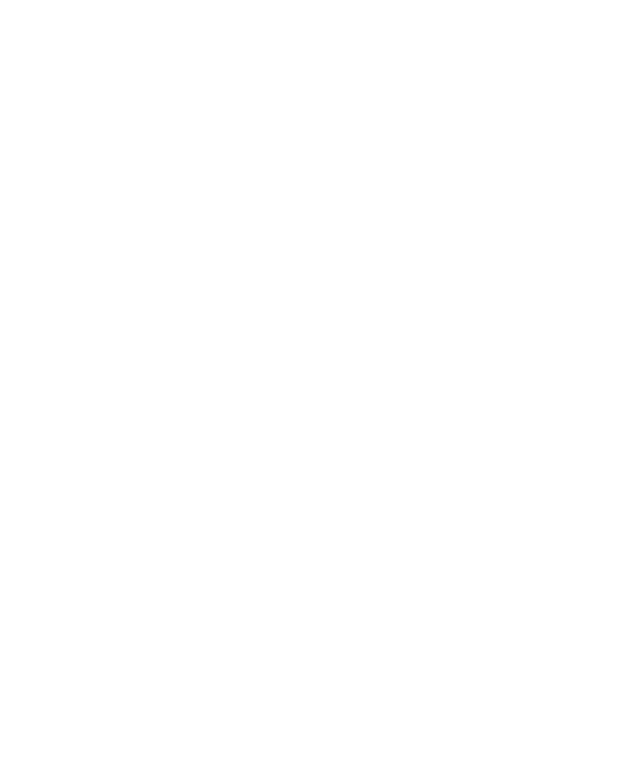
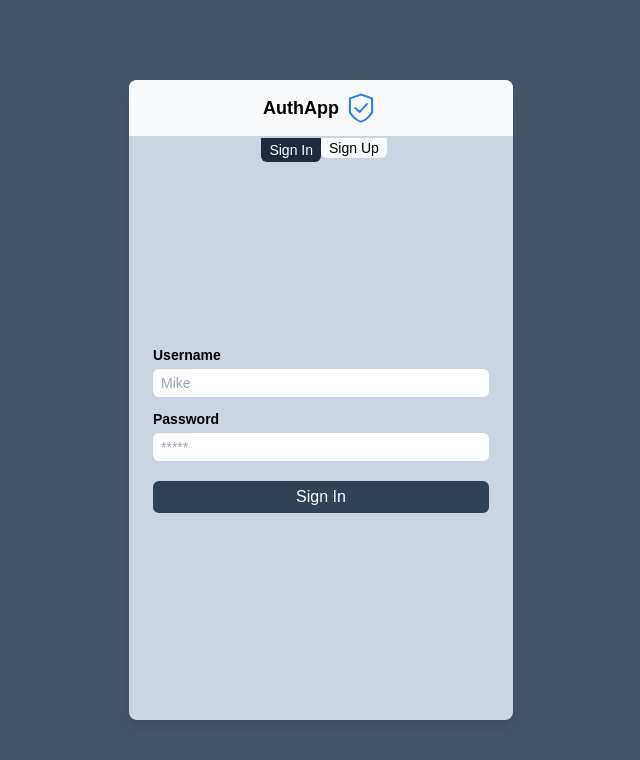
Before and after one commit to Mike5801/RefreshTokenAuth, a React (Vite) app in the folder client/: page / in a window 1280 px wide. Shown: the top 760 px of the page, without its empty margins (319-959 px from the left). Built offline with nearby package versions, Linux system fonts and the light colour scheme.

Commit message:
add login form

```diff
--- a/client/src/App.tsx
+++ b/client/src/App.tsx
@@ -1,8 +1,19 @@
+import { BrowserRouter, Routes, Route, Navigate } from "react-router-dom"
+import { useAppSelector } from "./hooks"
+import HomePage from "./pages/HomePage"
+import LoginPage from "./pages/LoginPage"
+
 function App() {
+  const token = useAppSelector((state) => state.auth.token)
 
   return (
     <div className="App w-full h-full">
-
+      <BrowserRouter>
+        <Routes>
+          <Route path="/" element={ <LoginPage /> } />
+          <Route path="/home" element={ token ? <HomePage /> : <Navigate to="/" /> } />
+        </Routes>
+      </BrowserRouter>
     </div>
   )
 }
--- /dev/null
+++ b/client/src/components/Button.tsx
@@ -0,0 +1,15 @@
+import React from 'react'
+
+type Props = {
+  text: string
+}
+
+const Button = ({ text }: Props) => {
+  return (
+    <div className='w-full mt-2'>
+      <button type="submit" className='bg-slate-700 text-white h-full w-full rounded-md py-1 hover:bg-slate-800' >{ text }</button>
+    </div>
+  )
+}
+
+export default Button
--- /dev/null
+++ b/client/src/components/Input.tsx
@@ -0,0 +1,26 @@
+import React from 'react'
+import { useFormContext } from "react-hook-form"
+
+type Props = {
+  type: string,
+  name: string,
+  label: string,
+  placeholder: string,
+  required: boolean | undefined
+}
+
+const Input = ({ type, name, label, placeholder, required }: Props) => {
+  const { register } = useFormContext()
+
+  return (
+    <div className='flex flex-col w-full gap-1'>
+      <label className='text-sm font-semibold' htmlFor="name">{ label }</label>
+      <input
+        className='w-full text-sm rounded-md px-2 py-1 focus:ring-2 focus:ring-blue-300 focus:border-blue-300 focus:outline-none placeholder:text-sm'
+        {...register(name)} type={ type } id={ name } name={ name } placeholder={ placeholder } required={ required }
+      />
+    </div>
+  )
+}
+
+export default Input
--- a/client/src/index.css
+++ b/client/src/index.css
@@ -8,4 +8,5 @@
   width: 100%;
   height: 100%;
   font-family: "Rubik", sans-serif;
+  @apply bg-slate-600
 }
--- /dev/null
+++ b/client/src/pages/HomePage/index.tsx
@@ -0,0 +1,11 @@
+import React from 'react'
+
+type Props = {}
+
+const HomePage = (props: Props) => {
+  return (
+    <div>HomePage</div>
+  )
+}
+
+export default HomePage
--- /dev/null
+++ b/client/src/pages/LoginPage/index.tsx
@@ -0,0 +1,68 @@
+import React from 'react'
+import { useState } from 'react'
+import { useForm, SubmitHandler, FormProvider } from "react-hook-form"
+import AuthLogo from "../../assets/auth.png"
+import Input from '../../components/Input'
+import Button from '../../components/Button'
+
+interface FormInputs {
+  user: string,
+  email?: string,
+  password: string,
+  occupation?: string,
+  birthDate?: Date,
+  picture?: File | undefined
+}
+
+type Props = {}
+
+const LoginPage = (props: Props) => {
+  const [isSignIn, setIsSignIn] = useState<boolean>(true)
+  const methods = useForm<FormInputs>()
+  const reset = methods.reset
+  const onSubmit: SubmitHandler<FormInputs> = (data: FormInputs) => {
+    console.log(data)
+  }
+
+  return (
+    <div className='flex justify-center items-center w-full h-full'>
+      <div className='flex flex-col lg:w-[30%] h-[80%] w-[45%] bg-slate-300 rounded-lg overflow-hidden shadow-lg'>
+        <div className='flex justify-center items-center gap-1 bg-slate-50 h-16 border-b-2 border-b-slate-300'>
+          <h1 className='text-lg font-semibold'>AuthApp</h1>
+          <img className='w-9 h-9' src={ AuthLogo } alt="Logo" />
+        </div>
+        <FormProvider {...methods}>
+          <form className='relative flex flex-col justify-center items-center gap-3 px-6 overflow-y-auto w-full h-full' onSubmit={methods.handleSubmit(onSubmit)}>
+            <button
+              className={`${ isSignIn ? "bg-slate-800 text-white py-[0.1rem] pointer-events-none" : "bg-slate-50 hover:bg-slate-200" } transition-all duration-100 ease-in absolute top-0 right-1/2 text-sm rounded-bl-md rounded-br-md px-2`}
+              onClick={ () => {
+                setIsSignIn(!isSignIn)
+                reset()
+              }}
+            >
+              Sign In
+            </button>
+            <button
+              className={`${ !isSignIn ? "bg-slate-800 text-white py-[0.1rem] pointer-events-none" : "bg-slate-50 hover:bg-slate-200" } transition-all duration-100 ease-in absolute top-0 left-1/2 text-sm bg-slate-50 rounded-bl-md rounded-br-md px-2`}
+              onClick={ () => {
+                setIsSignIn(!isSignIn)
+                reset()
+              }}
+            >
+              Sign Up
+            </button>
+            {!isSignIn && <Input type='email' label='Email' placeholder='mike@test.com' name="email" required={true}/>}
+            <Input type='text' label='Username' placeholder='Mike' name="user" required={true}/>
+            <Input type='password' label='Password' placeholder='*****' name="password" required={true}/>
+            {!isSignIn && <Input type='text' label='Occupation' placeholder='Software Engineer' name="occupation" required={false}/>}
+            {!isSignIn && <Input type='date' label='Birth of Date' placeholder='' name="birthDate" required={false}/>}
+            {!isSignIn && <Input type='file' label='Profile picture' placeholder='' name="picture" required={false}/>}
+            <Button text={ isSignIn ? "Sign In" : "Sign Up" }/>
+          </form>
+        </FormProvider>
+      </div>
+    </div>
+  )
+}
+
+export default LoginPage
```
Also changed, not shown: client/src/assets/auth.png (added).
